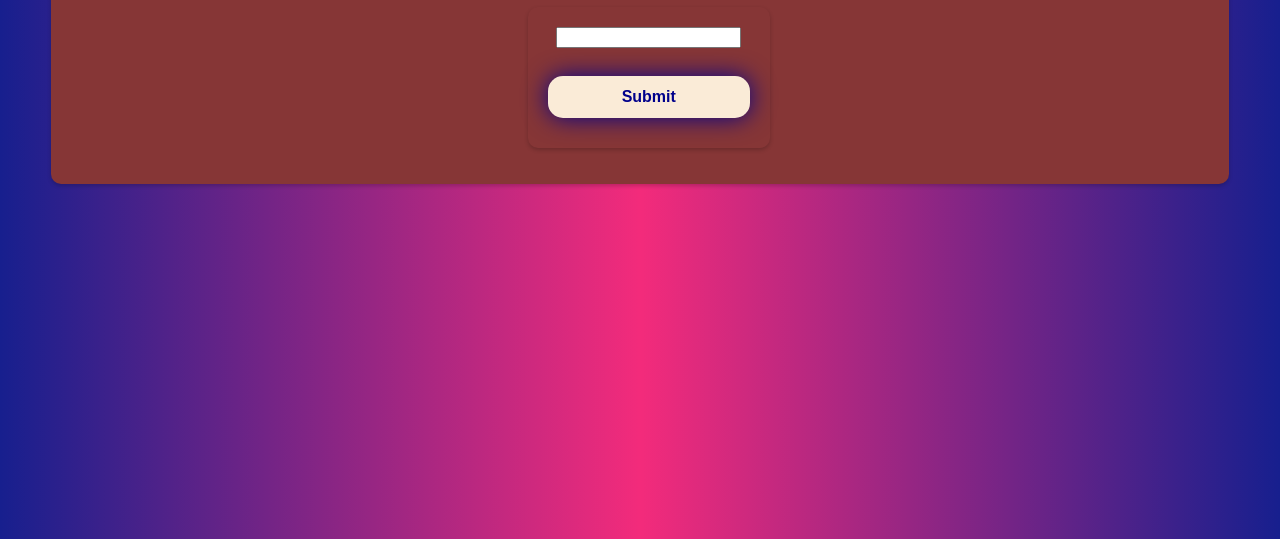
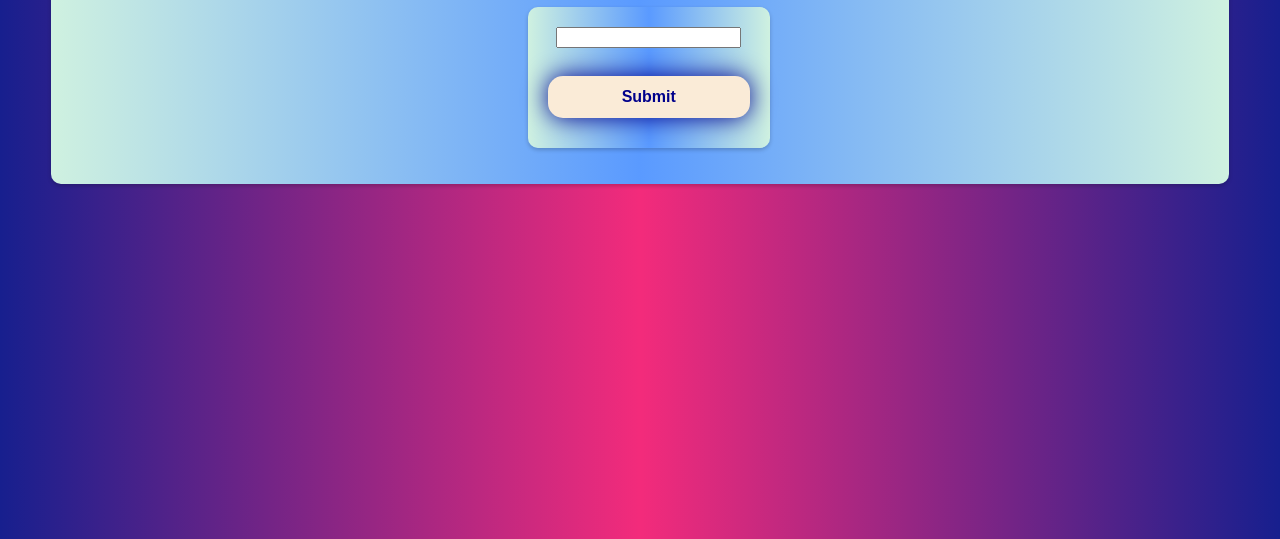
Before and after one commit to LooperShowcase/futuretech-Hani-Ki, a plain HTML site: page index.html in a window 1280 px wide. Shown: the part 261-800 px from the top of the page. Drawn offline with Linux system fonts and the light colour scheme.

Commit message:
Update style.css

```diff
--- a/style.css
+++ b/style.css
@@ -1,5 +1,6 @@
 .container {
-    background-color: rgb(134, 54, 54);
+    background: linear-gradient(to right, rgb(207, 241, 224), rgb(90, 154, 255) 50%, rgb(207, 241, 224));
+
     display: flex;
     flex-direction: column;
     align-items: center;
```
